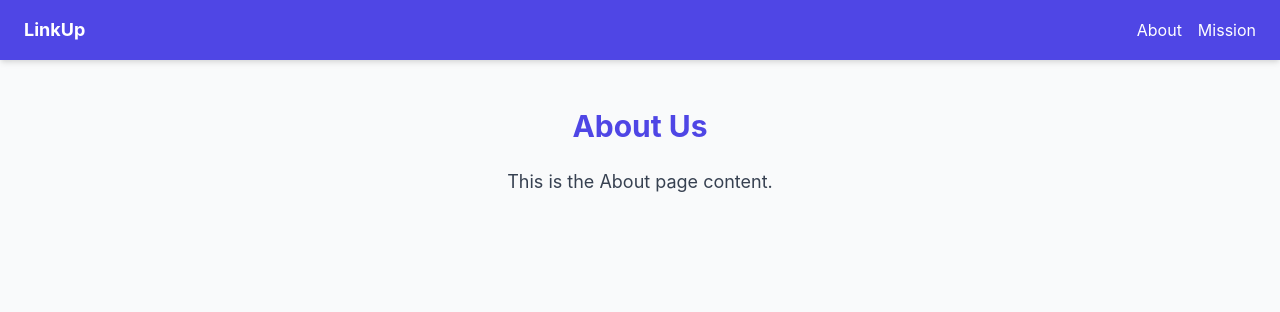
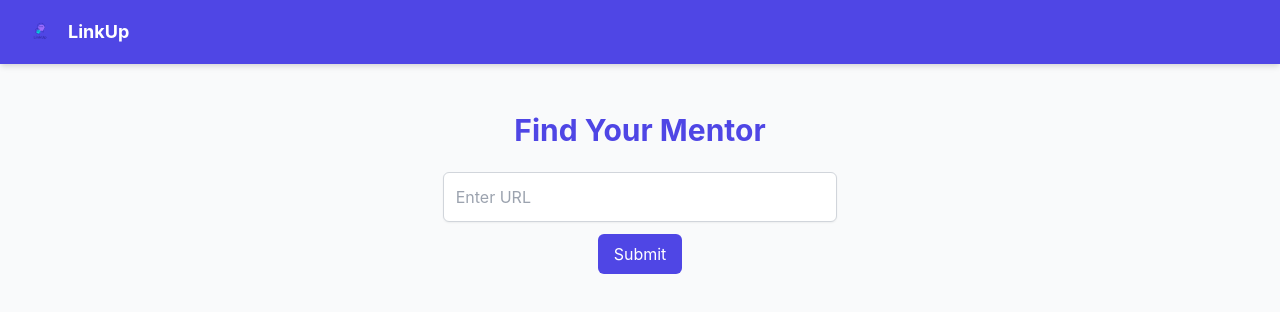
Before and after one commit to vlqv9210/hackprep, a React (Vite) app in the folder frontend/: page /about in a window 1280 px wide. Shown: the top 312 px of the page. Built offline with nearby package versions, Linux system fonts and the light colour scheme.

Commit message:
final front end

```diff
--- a/frontend/src/App.jsx
+++ b/frontend/src/App.jsx
@@ -3,7 +3,6 @@ import axios from "axios";
 import { FaBriefcase, FaGraduationCap, FaStar, FaCommentAlt } from "react-icons/fa";
 import { Swiper, SwiperSlide } from "swiper/react";
 import "swiper/swiper-bundle.css";
-import { BrowserRouter as Router, Route, Link, Switch } from "react-router-dom";
 
 const MentorCard = ({ mentor }) => (
     <div className="bg-white p-6 rounded-lg shadow-xl max-w-xl w-full mx-auto transform hover:scale-105 transition-transform duration-300 ease-in-out">
@@ -78,35 +77,15 @@ function App() {
     };
 
     return (
-        <Router>
         <div className="min-h-screen bg-gray-50 flex flex-col">
             <nav className="bg-indigo-600 text-white py-4 px-6 flex justify-between items-center shadow-md">
-                    {/* Navigation Links */}
+                {/* Logo and Team Name */}
                 <div className="flex items-center">
+                    <img src="/linkup.png" alt="Logo" className="h-8 mr-3" />
                     <div className="text-lg font-bold">LinkUp</div>
-                    </div>
-                    <div>
-                        <Link to="/about" className="text-white mx-4">About</Link>
-                        <Link to="/mission" className="text-white">Mission</Link>
                 </div>
             </nav>
 
-                <Switch>
-                    <Route path="/about">
-                        <div className="p-6 md:p-12 text-center">
-                            <h1 className="text-3xl font-bold mb-6 text-indigo-600">About Us</h1>
-                            <p className="text-lg text-gray-700">This is the About page content.</p>
-                        </div>
-                    </Route>
-
-                    <Route path="/mission">
-                        <div className="p-6 md:p-12 text-center">
-                            <h1 className="text-3xl font-bold mb-6 text-indigo-600">Our Mission</h1>
-                            <p className="text-lg text-gray-700">This is the Mission page content.</p>
-                        </div>
-                    </Route>
-
-                    <Route path="/">
             <div className="flex-1 p-6 md:p-12 text-center">
                 <h1 className="text-3xl font-bold mb-6 text-indigo-600">Find Your Mentor</h1>
                 {/* URL Input */}
@@ -185,10 +164,7 @@ function App() {
                     )
                 )}
             </div>
-                    </Route>
-                </Switch>
         </div>
-        </Router>
     );
 }
 
```
Lines whose indentation alone changed are shown as unchanged.
